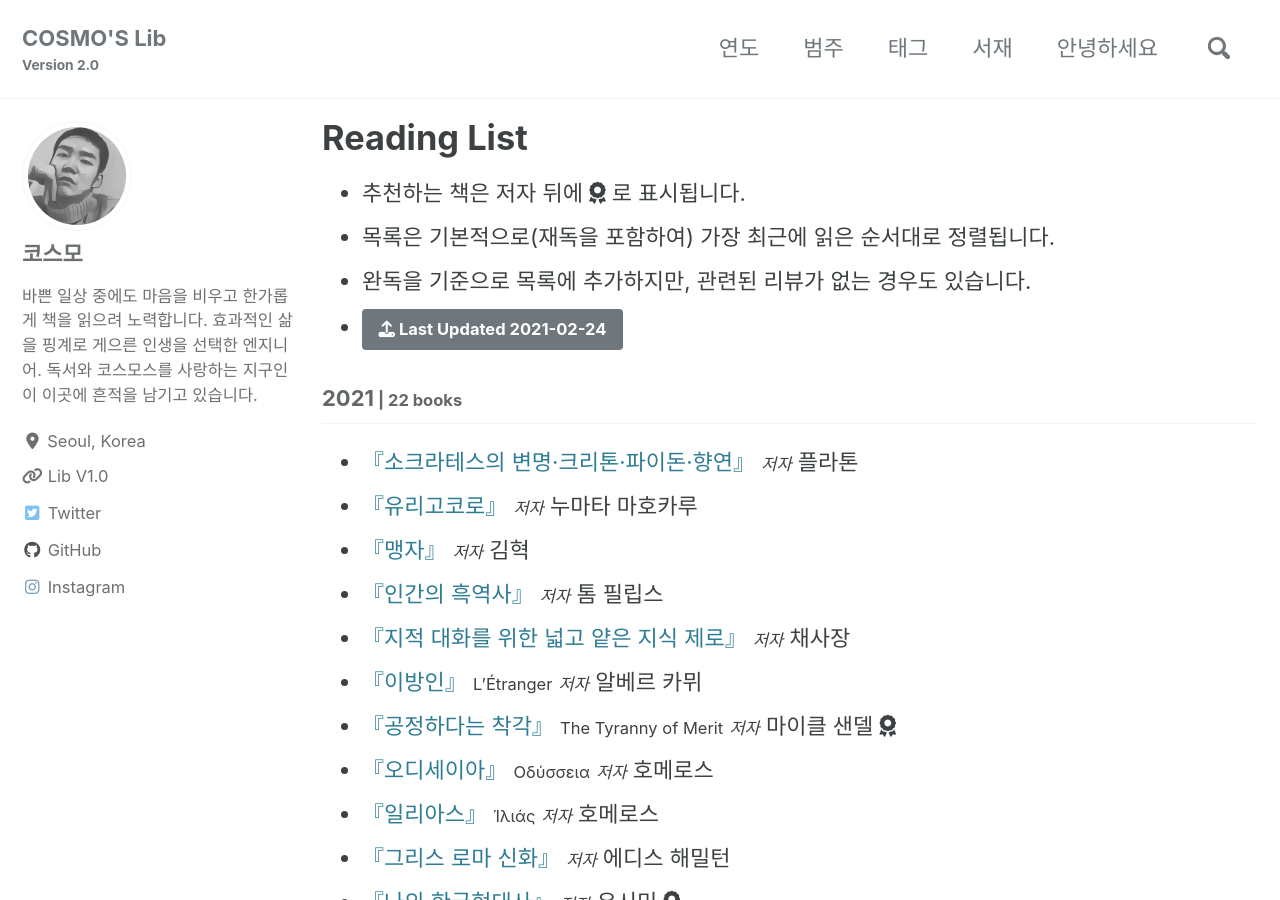
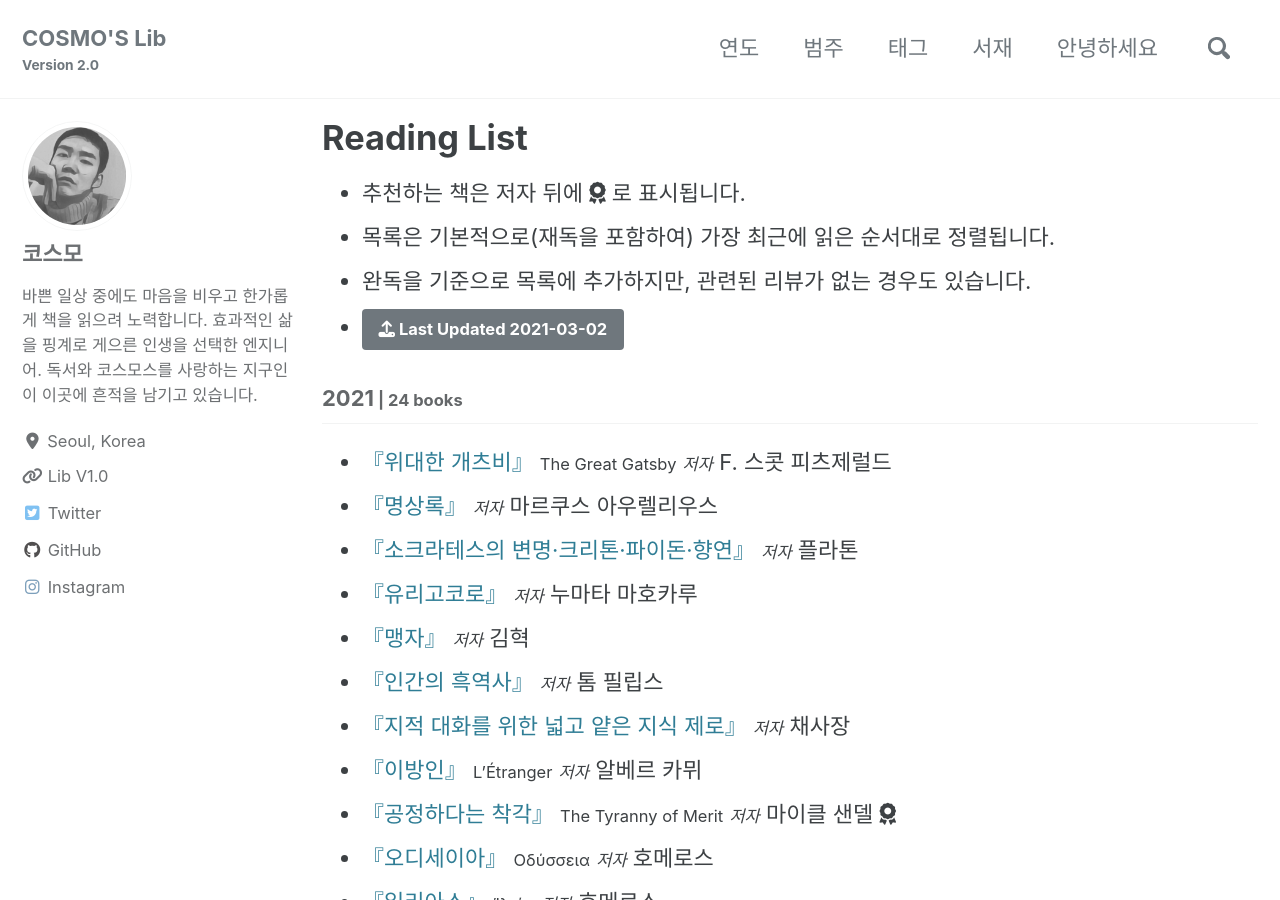
Before and after one commit to deftone2000/cosmo-s-archive, a Jekyll site: the page built from _pages/reading-list.html, in a window 1280 px wide and 900 px high. Built offline with Jekyll 4.4.1, drawn with Linux system fonts in a browser that asks for light colours; cached includes are drawn as plain includes; nearby versions of some CDN libraries; comment, search, counter and statistics services are not loaded; a style sheet for code colours, icons or effects is not loaded.

Commit message:
no message

```diff
--- a/_data/reading.yml
+++ b/_data/reading.yml
@@ -1,7 +1,27 @@
-lastupdate: 2021-02-24
+lastupdate: 2021-03-02
 list:
   - year: "2021"
     books:
+
+      - title: "위대한 개츠비"
+        ori_title: The Great Gatsby
+        author: F. 스콧 피츠제럴드
+        post_title:
+        cover: https://img.ridicdn.net/cover/1153000023/xxlarge
+        trans: 최성애
+        pub: 온스토리
+        pub_info: 2019.11.15. 전자책, 종이책 동시 출간
+        post_link:
+
+      - title: "명상록"
+        ori_title:
+        author: 마르쿠스 아우렐리우스
+        post_title:
+        cover: https://img.ridicdn.net/cover/1883000023/xxlarge
+        trans: 박문재
+        pub: 현대지성
+        pub_info: 2018.04.24. 전자책 출간
+        post_link:
 
       - title: "소크라테스의 변명·크리톤·파이돈·향연"
         ori_title:
```
